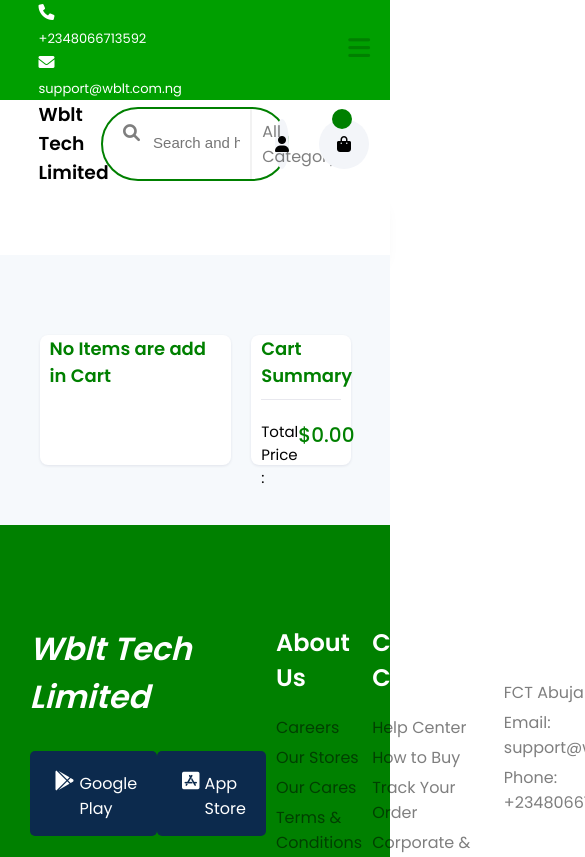
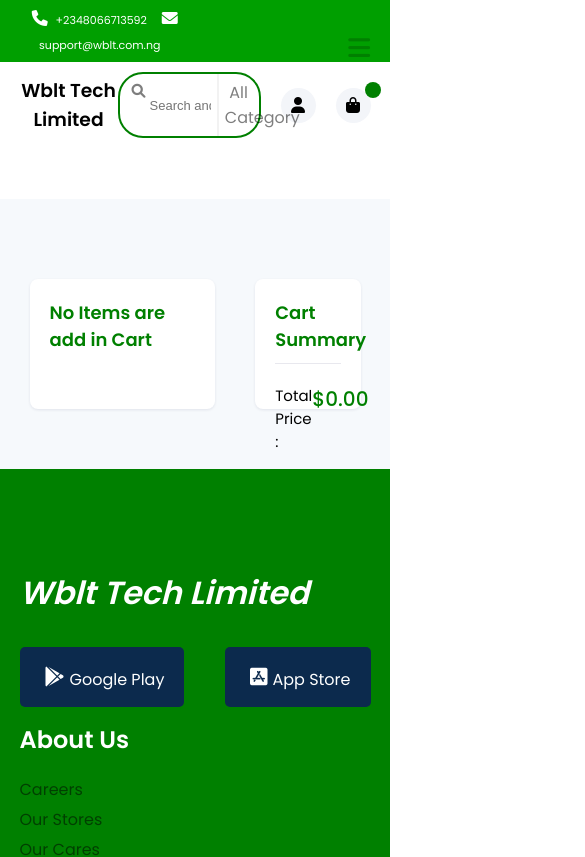
Before and after one commit to WBLT4U/e-commerce-react, a React (Create React App) app: page /cart in a window 390 px wide. Shown: the top 857 px of the page, 585 px wide, since content can reach past the window. Built offline with nearby package versions, Linux system fonts and the light colour scheme.

Commit message:
css commit

```diff
--- a/src/App.css
+++ b/src/App.css
@@ -69,23 +69,7 @@
 .boxShadow {
   box-shadow: rgb(43 52 69 / 10%) 0px 4px 16px;
 }
-/* media query for mobile devices */
-@media (max-width: 768px) {
-  .container {
-    width: 100%;
-    padding: 0 10px;
-  }
-}
-.grid-container {
-  display: grid;
-  grid-template-columns: 1fr 1fr 1fr;
-}
 
-@media (max-width: 768px) {
-  .grid-container {
-    grid-template-columns: 1fr;
-  }
-}
 /*---------category----------*/
 .contentWidth {
   width: 77%;
@@ -116,23 +100,6 @@
 .category .box:hover {
   background-color: #ffe1e6;
   cursor: pointer;
-}
-/* media query for mobile devices */
-@media (max-width: 768px) {
-  .category {
-    width: 100%;
-    padding: 0 10px;
-  }
-}
-.grid-category {
-  display: grid;
-  grid-template-columns: 1fr 1fr 1fr;
-}
-
-@media (max-width: 768px) {
-  .grid-category {
-    grid-template-columns: 1fr;
-  }
 }
 
 /*---------category----------*/
@@ -181,23 +148,7 @@
   color: #fff;
   margin: 10px;
 }
-/* media query for mobile devices */
-@media (max-width: 768px) {
-  .discount {
-    width: 100%;
-    padding: 0 10px;
-  }
-}
-.grid-discount {
-  display: grid;
-  grid-template-columns: 1fr 1fr 1fr;
-}
 
-@media (max-width: 768px) {
-  .grid-discount {
-    grid-template-columns: 1fr;
-  }
-}
 /*---------product-----------*/
 .product {
   background: #fff;
@@ -258,23 +209,7 @@
 .product:hover .product-like {
   opacity: 1;
 }
-/* media query for mobile devices */
-@media (max-width: 768px) {
-  .product {
-    width: 100%;
-    padding: 0 10px;
-  }
-}
-.grid-product {
-  display: grid;
-  grid-template-columns: 1fr 1fr 1fr;
-}
 
-@media (max-width: 768px) {
-  .grid-product {
-    grid-template-columns: 1fr;
-  }
-}
 /*---------product-----------*/
 /*----- control btn -------*/
 .control-btn .next,
@@ -307,23 +242,7 @@
   color: white;
   cursor: pointer;
 }
-/* media query for mobile devices */
-@media (max-width: 768px) {
-  .control-btn {
-    width: 100%;
-    padding: 0 10px;
-  }
-}
-.grid-control-btn {
-  display: grid;
-  grid-template-columns: 1fr 1fr 1fr;
-}
 
-@media (max-width: 768px) {
-  .grid-control-btn {
-    grid-template-columns: 1fr;
-  }
-}
 /*----- control btn -------*/
 /*----- heading -------*/
 .heading .heading-left i {
@@ -349,19 +268,93 @@
   grid-template-columns: repeat(4, 1fr);
   grid-gap: 10px;
 }
+
+/* Media Query for Mobile Devices */
 @media (max-width: 768px) {
-  .heading {
+  .btn-primary {
     width: 100%;
-    padding: 0 10px;
+    padding: 10px; /* Adjusted padding for smaller screens */
+  }
+
+  .grid-btn-primary {
+    grid-template-columns: 1fr; /* Single column on smaller screens */
+  }
+
+  .category {
+    width: 100%; /* Full width on smaller screens */
+    height: auto; /* Adjust height to fit content */
+  }
+
+  .contentWidth {
+    width: 100%; /* Full width for content */
+  }
+
+  .row {
+    width: 100%; /* Full width for row */
+  }
+
+  .grid, .grid2 {
+    grid-template-columns: 1fr 1fr; /* Two columns instead of six or four */
+    grid-gap: 15px; /* Adjust grid gap */
+  }
+
+  .control-btn .next, .control-btn .prev {
+    width: 40px;
+    height: 40px;
+    line-height: 40px;
+  }
+
+  .control-btn .prev i, .control-btn .next i {
+    font-size: 18px;
+  }
+
+  .heading .heading-left h2 {
+    font-size: 20px; /* Smaller font size for headings */
+  }
+
+  .icon-circle {
+    width: 40px;
+    height: 40px;
+    line-height: 40px; /* Adjust icon circle size */
   }
 }
-.grid-heading {
-  display: grid;
-  grid-template-columns: 1fr 1fr 1fr;
-}
 
-@media (max-width: 768px) {
-  .grid-heading {
-    grid-template-columns: 1fr;
+/* Media Query for Very Small Screens */
+@media (max-width: 480px) {
+  .btn-primary {
+    padding: 8px; /* Further adjusted padding for very small screens */
+  }
+
+  .grid, .grid2 {
+    grid-template-columns: 1fr; /* Single column on very small screens */
+  }
+
+  .category img {
+    width: 25px; /* Smaller image */
+    height: 25px;
+  }
+
+  .product h3 {
+    font-size: 16px; /* Adjusted font size */
+  }
+
+  .product .rate i {
+    font-size: 14px;
+  }
+
+  .product .price button {
+    width: 30px;
+    height: 30px;
+    font-size: 18px;
+  }
+
+  .heading .heading-left h2 {
+    font-size: 18px; /* Further smaller font size for headings */
+  }
+
+  .icon-circle {
+    width: 35px;
+    height: 35px;
+    line-height: 35px; /* Further adjusted icon circle size */
   }
 }
--- a/src/common/header/Header.css
+++ b/src/common/header/Header.css
@@ -11,20 +11,29 @@
   margin-right: 30px;
   font-size: 13px;
 }
+/* Tablet screens (768px and below) */
 @media (max-width: 768px) {
   .head {
-    width: 100%;
-    padding: 0 10px;
+    padding: 8px 0; /* Slightly reduce padding */
+  }
+  .head label {
+    margin-right: 20px; /* Reduce margin */
+    font-size: 12px; /* Slightly smaller font size */
   }
 }
-.grid-head {
-  display: grid;
-  grid-template-columns: 1fr 1fr 1fr;
-}
 
-@media (max-width: 768px) {
-  .grid-head {
-    grid-template-columns: 1fr;
+/* Mobile screens (480px and below) */
+@media (max-width: 480px) {
+  .head {
+    padding: 6px 0; /* Further reduce padding */
+    text-align: center; /* Center text for better mobile layout */
+  }
+  .head i {
+    margin-right: 5px; /* Reduce margin for icons */
+  }
+  .head label {
+    margin-right: 15px; /* Further reduce margin */
+    font-size: 11px; /* Smaller font size for better readability */
   }
 }
 /*------head-----------*/
@@ -66,20 +75,61 @@
   border-left: 2px solid rgba(0, 0, 0, 0.1);
   padding: 10px;
 }
+/* Tablet screens (768px and below) */
 @media (max-width: 768px) {
   .search {
-    width: 100%;
-    padding: 0 10px;
+    padding: 15px 0; /* Reduce padding */
+  }
+  .search .width {
+    width: 30%; /* Increase width for better spacing */
+  }
+  .search-box {
+    width: 90%; /* Increase search box width */
+  }
+  .search-box i {
+    width: 8%; /* Increase icon width */
+    padding: 12px 15px; /* Adjust padding */
+    font-size: 16px; /* Decrease font size */
+  }
+  .search-box input {
+    padding: 8px; /* Adjust input padding */
+  }
+  ::placeholder {
+    font-size: 14px; /* Adjust placeholder font size */
+  }
+  .search-box span {
+    width: 25%; /* Adjust width */
+    padding: 8px; /* Adjust padding */
   }
 }
-.grid-search {
-  display: grid;
-  grid-template-columns: 1fr 1fr 1fr;
-}
 
-@media (max-width: 768px) {
-  .grid-search {
-    grid-template-columns: 1fr;
+/* Mobile screens (480px and below) */
+@media (max-width: 480px) {
+  .search {
+    padding: 10px 0; /* Further reduce padding */
+    text-align: center; /* Center text on mobile */
+  }
+  .search .width {
+    width: 100%; /* Full width for logo or other elements */
+  }
+  .search-box {
+    width: 100%; /* Full width for search box */
+    border-radius: 25px; /* Smaller border-radius */
+  }
+  .search-box i {
+    width: 12%; /* Larger icon width for touch targets */
+    padding: 10px 12px; /* Reduce padding */
+    font-size: 14px; /* Smaller font size */
+  }
+  .search-box input {
+    padding: 6px; /* Further reduce input padding */
+  }
+  ::placeholder {
+    font-size: 13px; /* Smaller placeholder font size */
+  }
+  .search-box span {
+    width: 30%; /* Increase width */
+    padding: 6px; /* Reduce padding */
   }
 }
 .cart {
@@ -100,20 +150,33 @@
 .search .f_flex {
   justify-content: end;
 }
+/* Tablet screens (768px and below) */
 @media (max-width: 768px) {
-  .cart {
-    width: 100%;
-    padding: 0 10px;
+  .search .cart span {
+    top: -8px; /* Adjust top position */
+    right: -5px; /* Slightly move to the left */
+    width: 18px; /* Reduce width */
+    height: 18px; /* Reduce height */
+    font-size: 11px; /* Slightly smaller font size */
+  }
+
+  .search .f_flex {
+    justify-content: center; /* Center align on smaller screens */
   }
 }
-.grid-cart {
-  display: grid;
-  grid-template-columns: 1fr 1fr 1fr;
-}
 
-@media (max-width: 768px) {
-  .grid-cart {
-    grid-template-columns: 1fr;
+/* Mobile screens (480px and below) */
+@media (max-width: 480px) {
+  .search .cart span {
+    top: -6px; /* Further adjust top position */
+    right: -10px; /* Further move to the left */
+    width: 16px; /* Reduce width for small screens */
+    height: 16px; /* Reduce height for small screens */
+    font-size: 10px; /* Smaller font size */
+  }
+
+  .search .f_flex {
+    justify-content: center; /* Keep centered for small screens */
   }
 }
 /*------search-----------*/
@@ -136,20 +199,52 @@
 .catgrories h4 i {
   margin-left: 10px;
 }
+/* Tablet screens (768px and below) */
 @media (max-width: 768px) {
   .catgrories {
-    width: 100%;
-    padding: 0 10px;
+    padding: 0px 20px; /* Reduce side padding */
+    height: 7vh; /* Slightly increase height for better content fit */
+  }
+
+  .catgrories span {
+    margin-right: 15px; /* Reduce margin */
+    font-size: 25px; /* Decrease font size */
+    margin-top: 8px; /* Adjust top margin */
+  }
+
+  .catgrories h4 {
+    margin-top: 10px; /* Reduce top margin */
+    font-size: 16px; /* Adjust font size */
+  }
+
+  .catgrories h4 i {
+    margin-left: 8px; /* Reduce left margin */
   }
 }
-.grid-catgrories {
-  display: grid;
-  grid-template-columns: 1fr 1fr 1fr;
-}
 
-@media (max-width: 768px) {
-  .grid-catgrories {
-    grid-template-columns: 1fr;
+/* Mobile screens (480px and below) */
+@media (max-width: 480px) {
+  .catgrories {
+    padding: 0px 10px; /* Further reduce side padding */
+    height: auto; /* Allow height to adjust based on content */
+    margin-top: 3px; /* Reduce top margin */
+    text-align: center; /* Center-align content for mobile */
+  }
+
+  .catgrories span {
+    margin-right: 10px; /* Further reduce margin */
+    font-size: 20px; /* Further decrease font size */
+    margin-top: 6px; /* Adjust top margin */
+    display: block; /* Stack spans vertically on mobile */
+  }
+
+  .catgrories h4 {
+    margin-top: 8px; /* Further reduce top margin */
+    font-size: 14px; /* Decrease font size */
+  }
+
+  .catgrories h4 i {
+    margin-left: 5px; /* Further reduce left margin */
   }
 }
 header {
@@ -184,20 +279,53 @@
   box-shadow: -1px 11px 24px -11px rgba(0, 0, 0, 0.2);
   transition: 0.5s;
 }
+/* Tablet screens (768px and below) */
 @media (max-width: 768px) {
-  .header {
-    width: 100%;
-    padding: 0 10px;
+  header {
+    height: 7vh; /* Reduce height for smaller screens */
+  }
+  header ul {
+    line-height: 7vh; /* Match line height to reduced header height */
+  }
+  header ul li {
+    margin-left: 20px; /* Reduce margin between list items */
+  }
+  header ul li a {
+    font-size: 14px; /* Slightly reduce font size */
+  }
+
+  .search.active {
+    height: 10vh; /* Reduce search box height */
   }
 }
-.grid-header {
-  display: grid;
-  grid-template-columns: 1fr 1fr 1fr;
-}
 
-@media (max-width: 768px) {
-  .grid-header {
-    grid-template-columns: 1fr;
+/* Mobile screens (480px and below) */
+@media (max-width: 480px) {
+  header {
+    height: 6vh; /* Further reduce header height */
+  }
+  header ul {
+    line-height: 6vh; /* Adjust line height to match header height */
+  }
+  header ul li {
+    margin-left: 15px; /* Further reduce margin between list items */
+  }
+  header ul li a {
+    font-size: 13px; /* Further reduce font size */
+  }
+
+  .open {
+    display: block; /* Display the open menu button */
+    position: absolute;
+    top: 15px;
+    right: 15px;
+    font-size: 24px; /* Size the open button appropriately */
+  }
+  header ul {
+    display: none; /* Hide the menu list initially */
+  }
+  .search.active {
+    height: 9vh; /* Further reduce search box height */
   }
 }
 
@@ -205,6 +333,7 @@
   header ul {
     padding-top: 30px;
   }
+
   .nav-links-mobile {
     position: absolute;
     display: block;
@@ -213,36 +342,29 @@
     left: 0;
     top: 0;
     transition: all 0.5s ease-in-out;
-    width: 60%;
+    width: 100%; /* Adjusted for smaller screens */
     height: 100vh;
     background-color: white;
     z-index: 888;
+    padding: 0 10px; /* Added padding */
   }
-  @media (max-width: 768px) {
-    .nav-links-mobile {
-      width: 100%;
-      padding: 0 10px;
-    }
-  }
+
   .grid-nav-links-mobile {
     display: grid;
-    grid-template-columns: 1fr 1fr 1fr;
+    grid-template-columns: 1fr; /* Adjusted for smaller screens */
   }
 
-  @media (max-width: 768px) {
-    .grid-nav-links-mobile {
-      grid-template-columns: 1fr;
-    }
-  }
   header ul li {
     width: 100%;
     transition: all 0.5s ease-in-out;
     text-transform: uppercase;
     line-height: 70px;
   }
+
   header .link {
     display: none;
   }
+
   .close,
   .open {
     position: absolute;
@@ -253,9 +375,11 @@
     font-size: 25px;
     z-index: 999;
   }
+
   .close {
     right: 45%;
   }
+
   .close.home-btn {
     background: linear-gradient(145deg, #e2e8ec, #ffffff);
     color: green;
@@ -265,6 +389,7 @@
     height: 60px;
     line-height: 60px;
   }
+
   .header.active {
     height: 10vh;
   }
```
Also changed, not shown: src/components/flashDeals/style.css (+5 -9 lines), src/components/newarrivals/style.css (+39 -9 lines), src/components/shops/style.css (+42 -43 lines), src/components/wrapper/style.css (+49 -10 lines).
